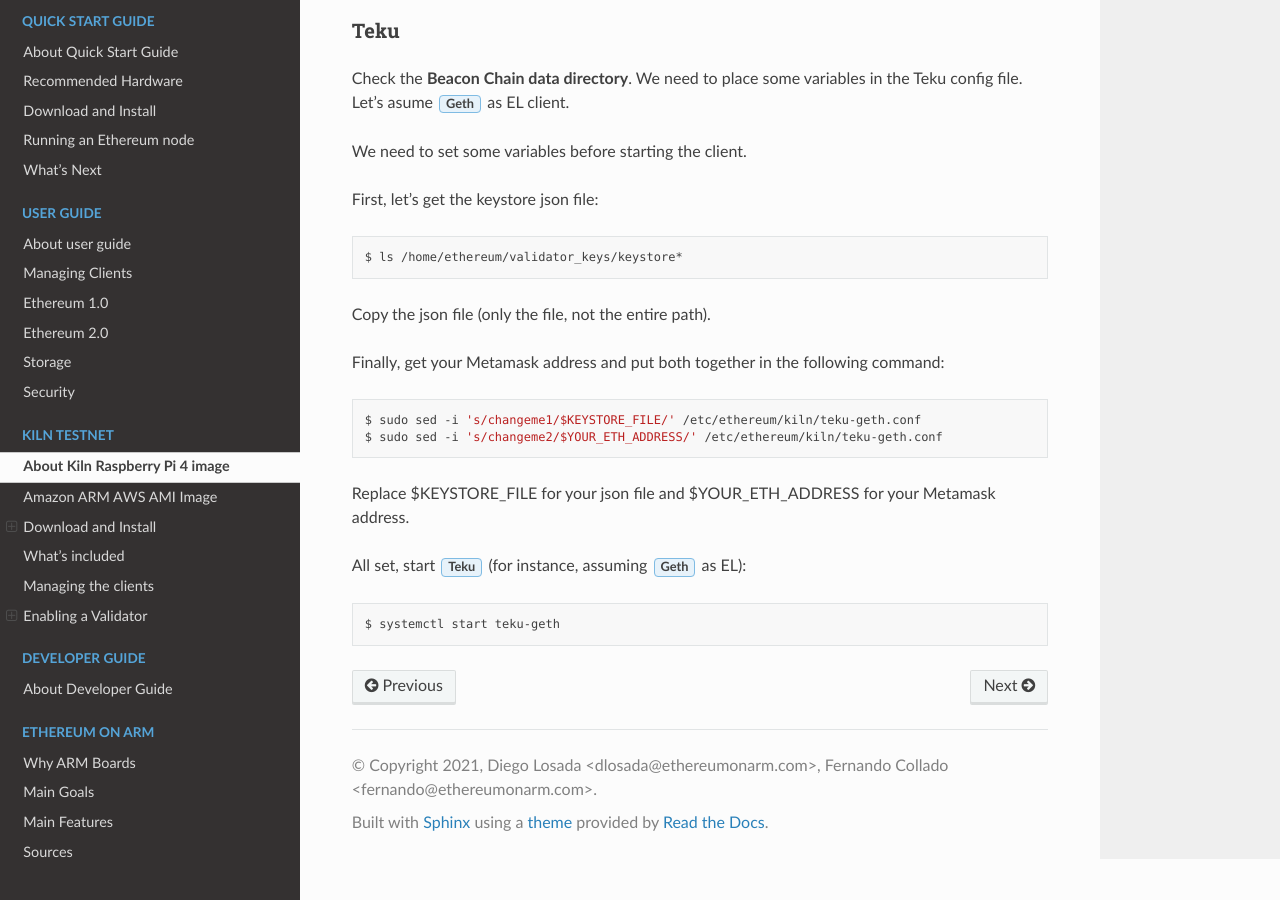
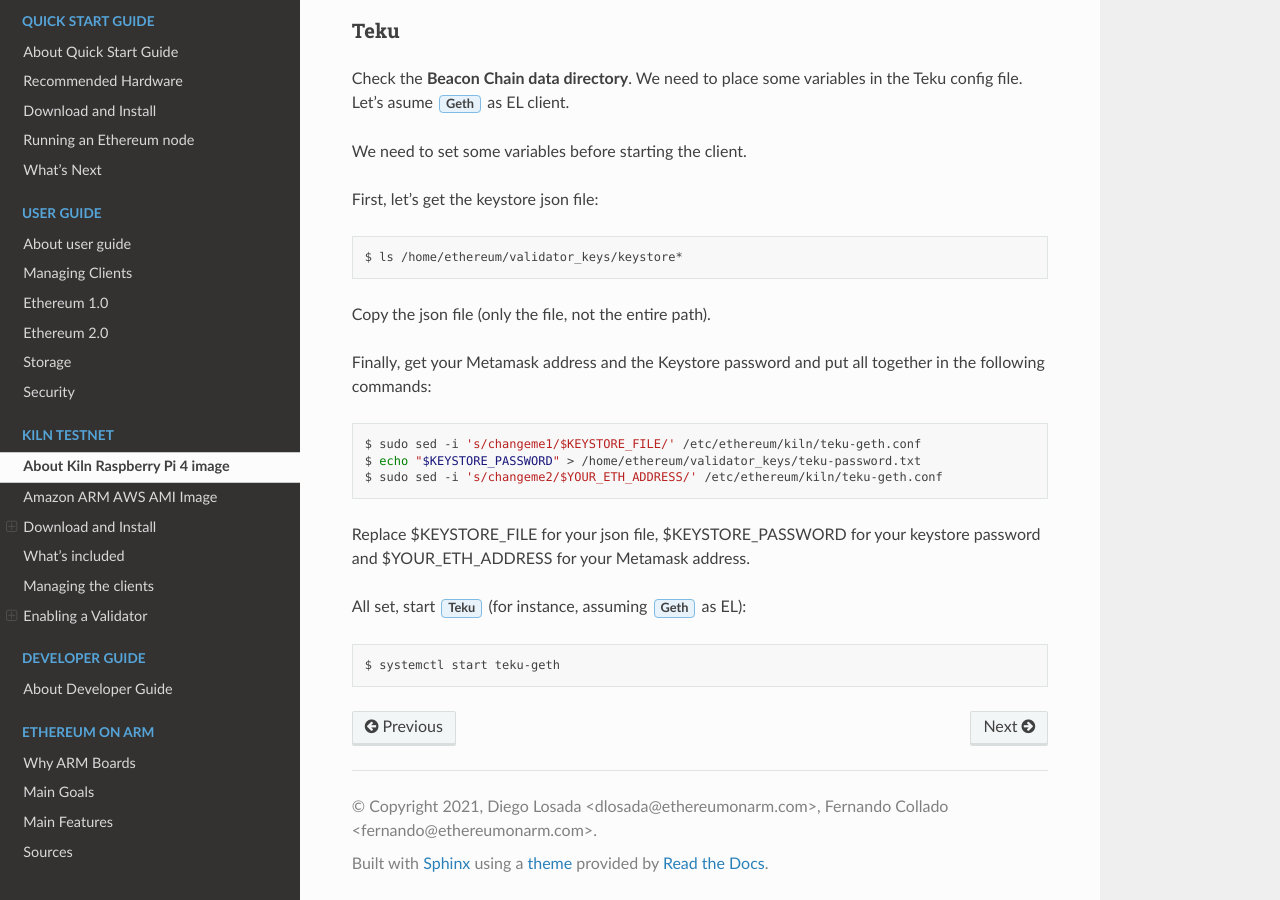
Before and after one commit to EOA-Blockchain-Labs/ethereumonarm, a Sphinx documentation site: the page built from docs/kiln/kiln-testnet.rst, in a window 1280 px wide and 900 px high, scrolled down 11038 px. Built offline with Sphinx 7.4.7 and the Read the Docs theme 2.0.0, drawn with Linux system fonts in a browser that asks for light colours.

Commit message:
fixed teku validator instructions

```diff
--- a/docs/kiln/kiln-testnet.rst
+++ b/docs/kiln/kiln-testnet.rst
@@ -521,14 +521,16 @@
 
 Copy the json file (only the file, not the entire path).
 
-Finally, get your Metamask address and put both together in the following command:
+Finally, get your Metamask address and the Keystore password and put all together in the following commands:
 
 .. prompt:: bash $
 
   sudo sed -i 's/changeme1/$KEYSTORE_FILE/' /etc/ethereum/kiln/teku-geth.conf
+  echo "$KEYSTORE_PASSWORD" > /home/ethereum/validator_keys/teku-password.txt
   sudo sed -i 's/changeme2/$YOUR_ETH_ADDRESS/' /etc/ethereum/kiln/teku-geth.conf
 
-Replace $KEYSTORE_FILE for your json file and $YOUR_ETH_ADDRESS for your Metamask address.
+Replace $KEYSTORE_FILE for your json file, $KEYSTORE_PASSWORD for your keystore password
+and $YOUR_ETH_ADDRESS for your Metamask address.
 
 All set, start :guilabel:`Teku` (for instance, assuming :guilabel:`Geth` as EL):
 
```
